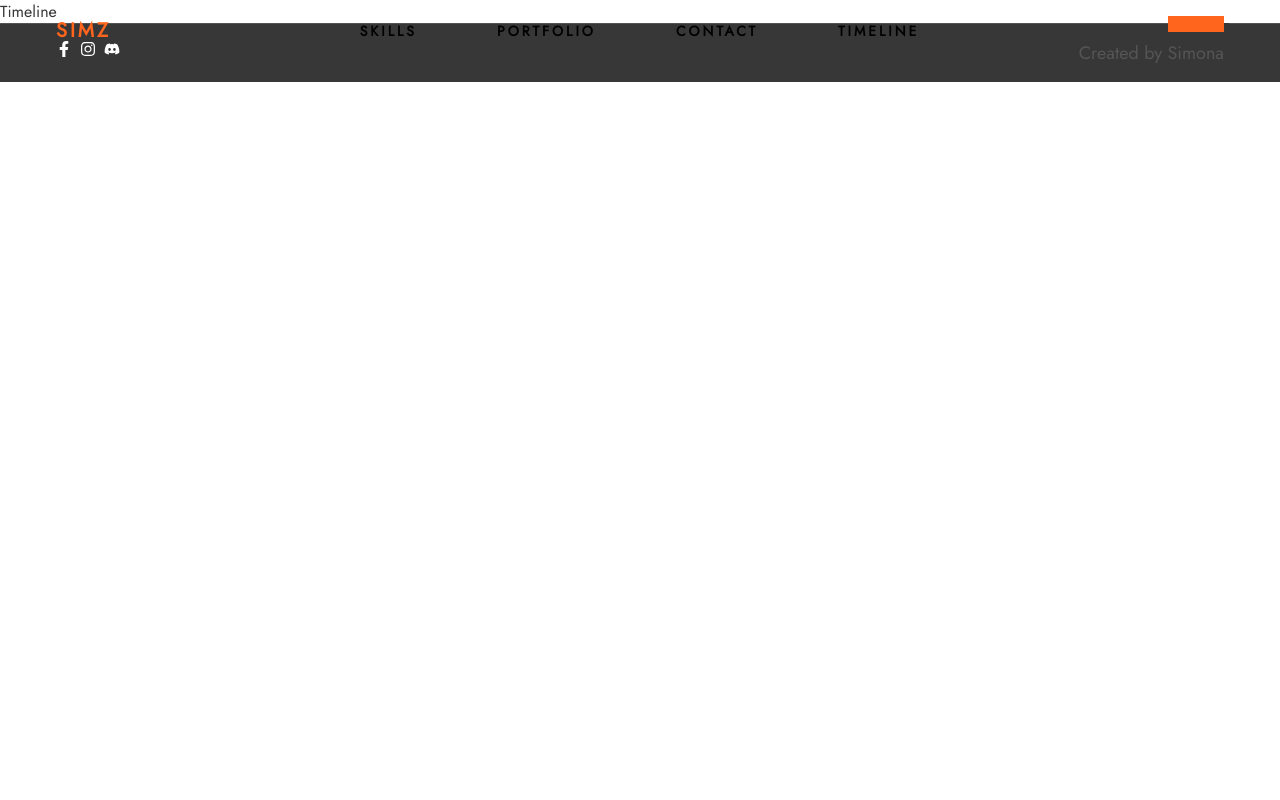
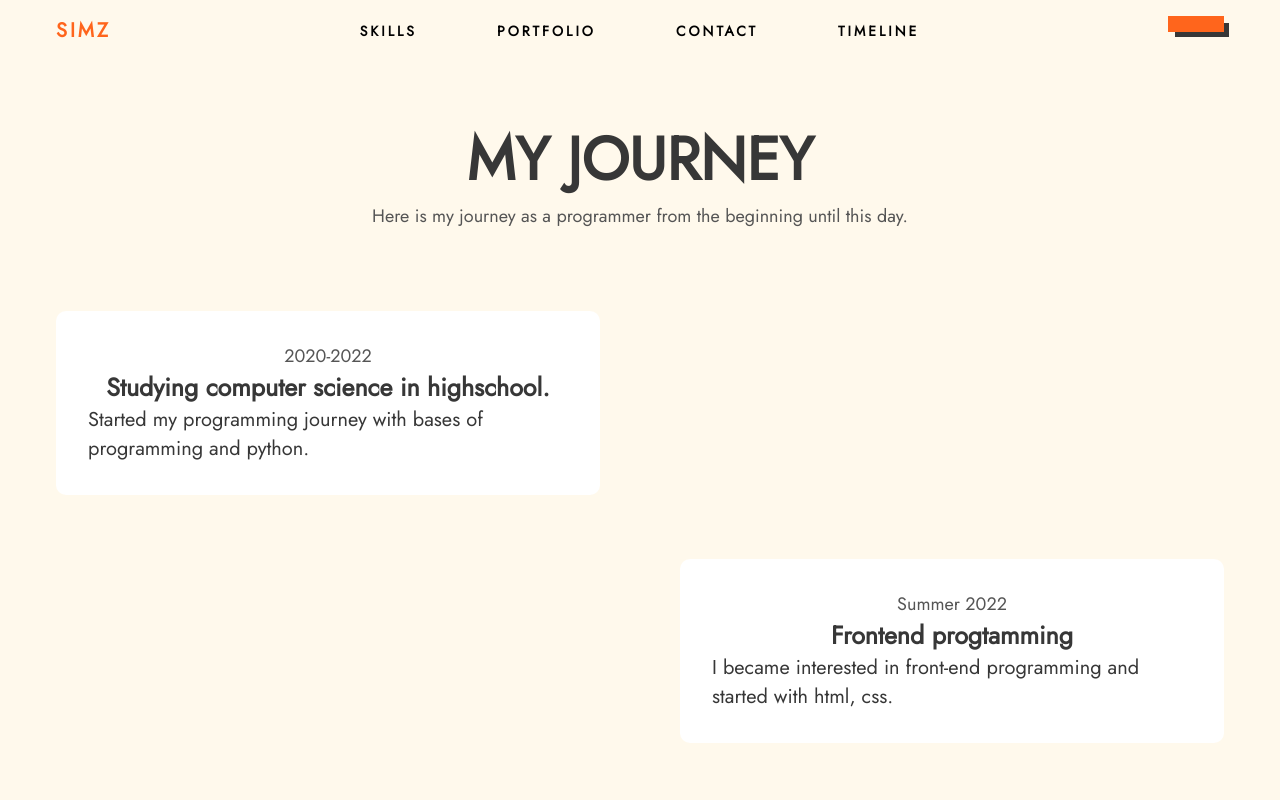
Before and after one commit to simz14/NEXTJS-portfolio, a Next.js app: page /timeline in a window 1280 px wide. Shown: the top 800 px of the page. Built offline with nearby package versions, Linux system fonts and the light colour scheme.

Commit message:
timeline

```diff
--- a/app/timeline/page.jsx
+++ b/app/timeline/page.jsx
@@ -1,5 +1,13 @@
+import IntroSection from "./sections/IntroSection/IntroSection";
+import TimelineSection from "./sections/TimelineSection/TimelineSection";
+
 const Timeline = () => {
-  return <div>Timeline</div>;
+  return (
+    <div>
+      <IntroSection />
+      <TimelineSection />
+    </div>
+  );
 };
 
 export default Timeline;
--- /dev/null
+++ b/app/timeline/sections/IntroSection/IntroSection.jsx
@@ -0,0 +1,17 @@
+import Container from "@/app/components/Container/Container";
+import styles from "./IntroSection.module.scss";
+
+const IntroSection = () => {
+  return (
+    <div className={styles.wrapper}>
+      <Container>
+        <h1>MY JOURNEY</h1>
+        <p>
+          Here is my journey as a programmer from the beginning until this day.
+        </p>
+      </Container>
+    </div>
+  );
+};
+
+export default IntroSection;
--- /dev/null
+++ b/app/timeline/sections/IntroSection/IntroSection.module.scss
@@ -0,0 +1,12 @@
+.wrapper {
+  display: flex;
+  flex-direction: column;
+  padding-top: 100px;
+  padding-bottom: 50px;
+  position: relative;
+  z-index: 999;
+  flex-wrap: wrap;
+  align-items: center;
+  text-align: center;
+  background-color: #fff9ec;
+}
--- /dev/null
+++ b/app/timeline/sections/TimelineSection/TimelineSection.jsx
@@ -0,0 +1,65 @@
+"use client";
+import { motion } from "framer-motion";
+import styles from "./TimelineSection.module.scss";
+import { useRef } from "react";
+import Container from "@/app/components/Container/Container";
+
+const TimelineSection = () => {
+  return (
+    <div className={styles.bcg}>
+      <Container>
+        <div className={styles.wrapper}>
+          <motion.div
+            initial={{ opacity: 0, x: -200 }}
+            transition={{ duration: 0.8 }}
+            whileInView={{ opacity: 1, x: 0 }}
+            viewport={{ once: true }}
+            className={styles.boxWrapper}
+          >
+            <div className={styles.box}>
+              <p>2020-2022</p>
+              <h1>Studying computer science in highschool.</h1>
+              <h2>
+                Started my programming journey with bases of programming and
+                python.
+              </h2>
+            </div>
+          </motion.div>
+          <motion.div
+            initial={{ opacity: 0, x: 200 }}
+            transition={{ duration: 0.8 }}
+            whileInView={{ opacity: 1, x: 0 }}
+            viewport={{ once: true }}
+            className={styles.boxWrapper}
+          >
+            <div className={styles.box}>
+              <p>Summer 2022</p>
+              <h1>Frontend progtamming</h1>
+              <h2>
+                I became interested in front-end programming and started with
+                html, css.
+              </h2>
+            </div>
+          </motion.div>
+          <motion.div
+            initial={{ opacity: 0, x: -200 }}
+            transition={{ duration: 0.8 }}
+            whileInView={{ opacity: 1, x: 0 }}
+            viewport={{ once: true }}
+            className={styles.boxWrapper}
+          >
+            <div className={styles.box}>
+              <p>Oktober 2022</p>
+              <h1>Started fullstack course at Green Fox Academy</h1>
+              <h2>
+                I decided that I want to learn with confidence and from seniors.
+              </h2>
+            </div>
+          </motion.div>
+        </div>
+      </Container>
+    </div>
+  );
+};
+
+export default TimelineSection;
--- /dev/null
+++ b/app/timeline/sections/TimelineSection/TimelineSection.module.scss
@@ -0,0 +1,43 @@
+.bcg {
+  background-color: #fff9ec;
+}
+.wrapper {
+  display: grid;
+  grid-template-columns: 1fr 1fr;
+  justify-content: center;
+  flex-wrap: wrap;
+  align-items: center;
+  gap: 4rem;
+  & .boxWrapper:nth-child(even) {
+    .box {
+      grid-column: 2/3;
+    }
+  }
+}
+.boxWrapper {
+  grid-column: 1/3;
+  display: grid;
+  grid-template-columns: 1fr 1fr;
+  gap: 5rem;
+}
+
+.box {
+  background-color: white;
+  display: flex;
+  flex-direction: column;
+  justify-content: center;
+  align-items: center;
+  text-align: start;
+  border-radius: 10px;
+  padding: 2rem;
+  max-width: 40rem;
+  grid-column: 1/2;
+
+  h1 {
+    font-size: 25px;
+  }
+  h2 {
+    font-size: 20px;
+    font-weight: 300;
+  }
+}
```
